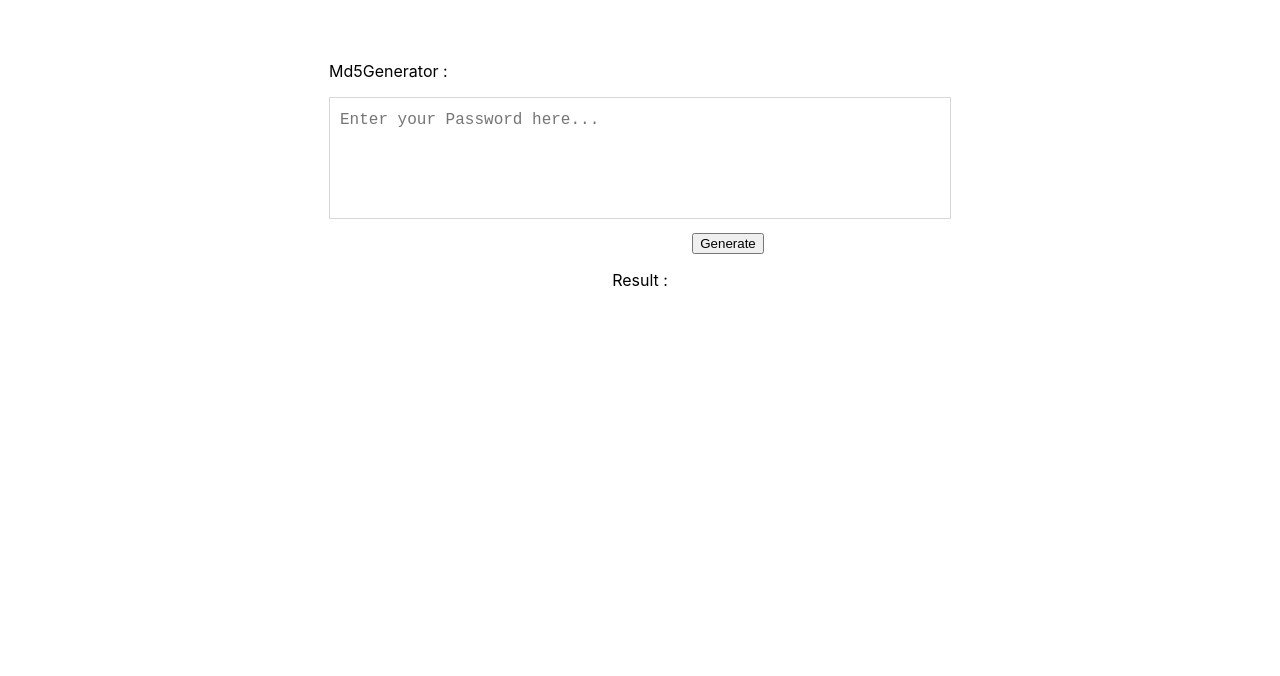
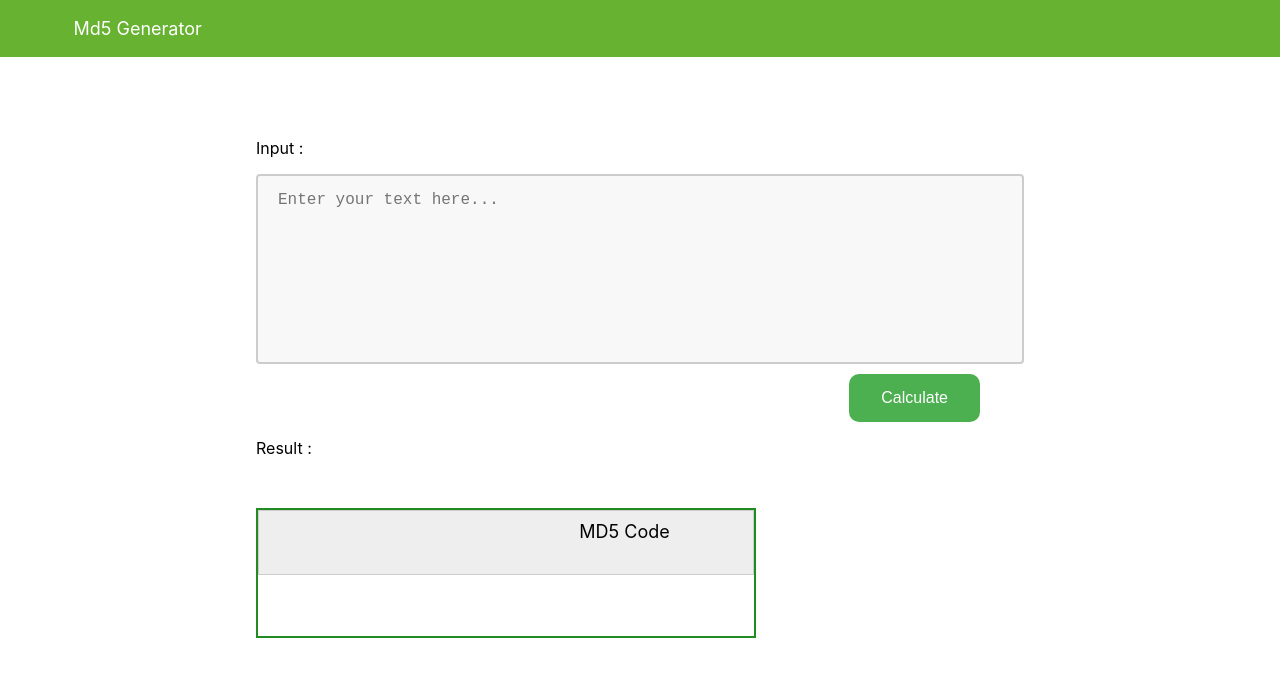
Before and after one commit to AftoTech/seotools, a React (Create React App) app: page /Md5Generator in a window 1280 px wide. Shown: the top 676 px of the page. Built offline with nearby package versions, Linux system fonts and the light colour scheme.

Commit message:
chagemd5

```diff
--- a/src/screens/ImageToText/imagetoText.js
+++ b/src/screens/ImageToText/imagetoText.js
@@ -19,22 +19,25 @@ const ImageToText = () => {
   }
 
   return (
-    <div class="ui container">
-      <h1 class="ui header">Image to Text</h1>
-      <div class="desc">
-        Extract all the text from a selected image using tesseract OCR engine.
-      </div>
+    <div >
+         <div class="header">
+          <div class="headerlogo">
+            <p class="HeaderTitle">Image To Text</p>
+          </div>
+        </div>
 
-      <div class="ui grid stackable">
+      <div >
         <div class="row">
-          <div class="eight wide column">
+          <div >
+             <div >
+                <h1>Input</h1>
+              </div>
             <div class="ui card">
-              <div class="content">
-                <h2 class="header">Input</h2>
-              </div>
-              <div class="content">
-                <input type="file" onChange={handleChange} />
-                <img src={file} />
+              <div >
+                <div>
+                   <input type="file" onChange={handleChange} />
+               </div>
+                <img style={{width:"60%", height:100}} src={file} />
               </div>
             </div>
           </div>
--- a/src/screens/md5Generator/md5.css
+++ b/src/screens/md5Generator/md5.css
@@ -24,3 +24,7 @@
   justify-content: flex-end;
   align-items: flex-end;
 }
+.tabelcontainer{
+  height: 130px;
+  width: 500px;
+}
--- a/src/screens/md5Generator/md5Generator.js
+++ b/src/screens/md5Generator/md5Generator.js
@@ -3,31 +3,59 @@ import { Outlet, Link } from "react-router-dom";
 import "./md5.css";
 var CryptoJS = require("crypto-js");
 const Md5Generator = () => {
-  const [Md5code, setMd5code] = useState()
+  const [Md5code, setMd5code] = useState();
   const Calculate = () => {
-         var text = document.getElementById("inputField").value;
-    var hash = CryptoJS.MD5(text).toString()
-    console.log("data----->", hash)
-    setMd5code(hash)
-  }
+    var text = document.getElementById("inputField").value;
+    var hash = CryptoJS.MD5(text).toString();
+    console.log("data----->", hash);
+    setMd5code(hash);
+  };
   return (
-    <div className="container">
+    <div>
       <div>
-        <p>Md5Generator :</p>
-              <textarea
-                  className="Md5area"
+        {/* Header */}
+        <div class="header">
+          <div class="headerlogo">
+            <p class="HeaderTitle">Md5 Generator</p>
+          </div>
+        </div>
+      </div>
+      <div className="inputSectionContainer">
+        <div className="inputtitlecontainer">
+          <p>Input :</p>
+        </div>
+        <textarea
+          className="teatAreastyle"
           id="inputField"
-          placeholder="Enter your Password here..."
+          placeholder="Enter your text here..."
         ></textarea>
       </div>
+      {/* butto section */}
       <div className="calculatebutton">
-        <button onClick={Calculate}>Generate</button>
+        <button className="buttonstyle" onClick={Calculate}>
+          Calculate
+        </button>
       </div>
-     <div>
-        <p>Result :</p>
-        <p>{Md5code}</p>
+      <div className="ResultSection">
+        {/* Result Section */}
+        <div>
+          <p>Result :</p>
+          <table className="tabelcontainer">
+            <thead>
+              <tr>
+                <th>S.no</th>
+                <th>Category</th>
+              </tr>
+            </thead>
+            <tbody>
+              <tr>
+                <td>MD5 Code</td>
+                <td>{Md5code}</td>
+              </tr>
+            </tbody>
+          </table>
+        </div>
       </div>
-
     </div>
   );
 };
--- a/src/screens/metatagextractor/metatagextractor.js
+++ b/src/screens/metatagextractor/metatagextractor.js
@@ -4,49 +4,83 @@ import { BASE_URL } from "../../constant";
 
 import "./metatagextcator.css";
 const MetaTagExtractor = () => {
-
   const [metaextracted, setmetaextracted] = useState();
-  const [Loading ,setLoading] = useState(false)
+  const [Loading, setLoading] = useState(false);
 
   const Extract = async () => {
-    setLoading(true)
+    setLoading(true);
     var url = document.getElementById("inputField").value;
     const requestOptions = {
       method: "POST",
       headers: { "Content-Type": "application/json" },
       body: JSON.stringify({ url: url }),
     };
-    fetch(BASE_URL + '/metatagextract', requestOptions)
+    fetch(BASE_URL + "/metatagextract", requestOptions)
       .then((response) => response.json())
       .then((data) => {
         setmetaextracted(data.meta);
-        setLoading(false)
-      }).catch((err) => {
-        console.log(err)
-          setLoading(false)
+        setLoading(false);
+      })
+      .catch((err) => {
+        console.log(err);
+        setLoading(false);
       });
   };
   return (
-    <div className="container">
     <div>
-        <p>MetaTagExtractor :</p>
+      <div>
+        <div>
+          {/* Header */}
+          <div class="header">
+            <div class="headerlogo">
+              <p class="HeaderTitle">MetaTagExtractor</p>
+            </div>
+          </div>
+        </div>
+      </div>
+      <div className="inputSectionContainer">
+        <div className="inputtitlecontainer">
+          <p>Input :</p>
+        </div>
         <textarea
           className="Metatagarea"
           id="inputField"
           placeholder="Enter your Url Here"
         ></textarea>
       </div>
+      <div className="calculatebutton">
         <div className="extractbutton">
           <button onClick={Extract}>Generate</button>
         </div>
+      </div>
+      <div className="ResultSection">
+        {/* Result Section */}
         <div>
           <p>Result :</p>
-        <p>{
-          Loading ?
+          <table className="tabelcontainer">
+            <thead>
+              <tr>
+                <th>S.no</th>
+                <th>Category</th>
+              </tr>
+            </thead>
+            <tbody>
+              <tr>
+                <td>MD5 Code</td>
+                <td>
+                  {" "}
+                  <p>
+                    {Loading ? (
                       <p>Loading....</p>
-            :
+                    ) : (
                       <p>{JSON.stringify(metaextracted)}</p>
-        }</p>
+                    )}
+                  </p>
+                </td>
+              </tr>
+            </tbody>
+          </table>
+        </div>
       </div>
     </div>
   );
```
Also changed, not shown: src/screens/ImageToText/imgeTotext.css (+8 -0 lines). Lines whose indentation alone changed are shown as unchanged.
